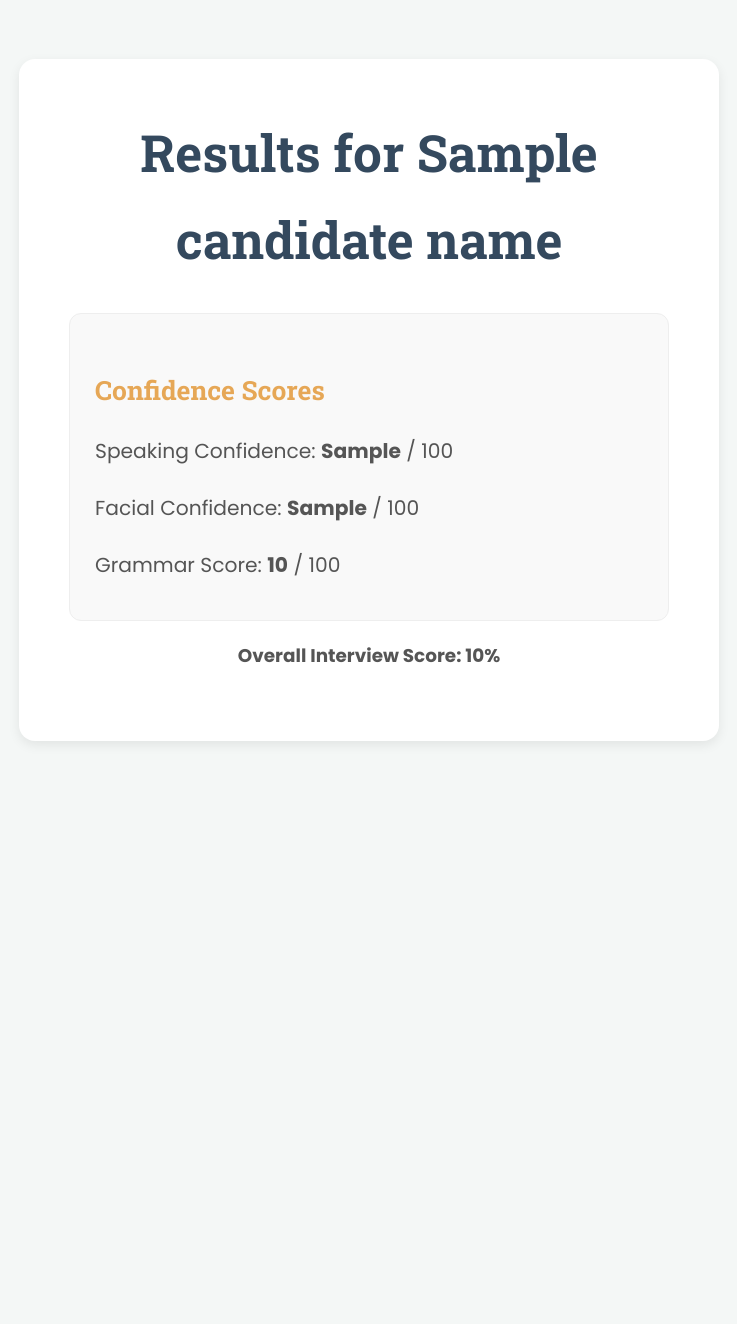
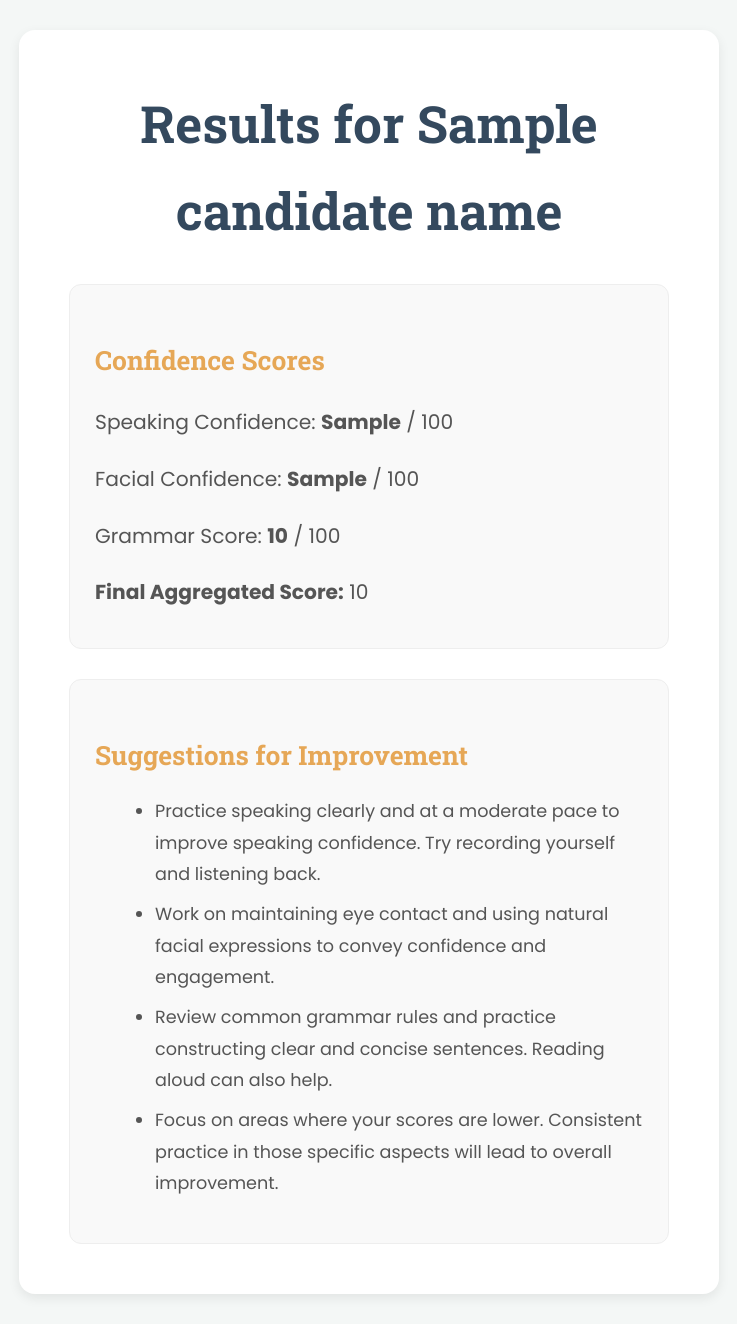
Before and after one commit to surajbelhekar14/Interview-evaluation-system, a Flask app: template templates/results.html in a window 1280 px wide. Shown: the whole page, without its empty margins (271-1008 px from the left). Before the commit the page ends 743 px from the top, so only its background shows below. Run offline with Flask 3, Linux system fonts and the light colour scheme; the template is opened without the code that fills it: most values are stand-ins (such as "Sample title", 1, 10 or a date in 2020).

Commit message:
feedback integrated

```diff
--- a/templates/results.html
+++ b/templates/results.html
@@ -36,9 +36,9 @@
         }
 
         h2 {
-            font-family: 'Roboto Slab', serif;  /* Similar to subtitles */
+            font-family: 'Roboto Slab', serif; /* Similar to subtitles */
             font-size: 3.2em;
-            color: #34495e;  /* Dark heading color */
+            color: #34495e; /* Dark heading color */
             margin-top: 0;
             margin-bottom: 30px;
             font-weight: 700;
@@ -63,7 +63,7 @@
 
         .results-box h3 {
             font-size: 1.5em;
-            color: #e6a756;  /* Accent color */
+            color: #e6a756; /* Accent color */
             margin-bottom: 15px;
             font-family: 'Roboto Slab', serif; /* Use Roboto Slab for headings */
             font-weight: 600;
@@ -71,6 +71,14 @@
 
         .results-box p {
             margin-bottom: 12px;
+        }
+        .suggestions-list {
+            margin-left: 20px;
+            list-style-type: disc;
+        }
+        .suggestions-list li {
+            margin-bottom: 8px;
+            color: #555;
         }
     </style>
 </head>
@@ -82,8 +90,28 @@
             <p>Speaking Confidence: <strong>{{ speaking_confidence }}</strong> / 100</p>
             <p>Facial Confidence: <strong>{{ facial_confidence }}</strong> / 100</p>
             <p>Grammar Score: <strong>{{ grammar_score }}</strong> / 100</p>
+            <p><strong>Final Aggregated Score:</strong> {{ final_aggregated_score }}</p>
         </div>
-                <p><strong>Overall Interview Score: {{ final_aggregated_score }}%</strong></p>
-</div>
+
+        <div class="results-box">
+            <h3>Suggestions for Improvement</h3>
+            <ul class="suggestions-list">
+                {% if speaking_confidence|float < 70 %}
+                    <li>Practice speaking clearly and at a moderate pace to improve speaking confidence. Try recording yourself and listening back.</li>
+                {% endif %}
+                {% if facial_confidence|float < 70 %}
+                    <li>Work on maintaining eye contact and using natural facial expressions to convey confidence and engagement.</li>
+                {% endif %}
+                {% if grammar_score|float < 70 %}
+                    <li>Review common grammar rules and practice constructing clear and concise sentences. Reading aloud can also help.</li>
+                {% endif %}
+                {% if final_aggregated_score|float < 75 %}
+                    <li>Focus on areas where your scores are lower. Consistent practice in those specific aspects will lead to overall improvement.</li>
+                {% else %}
+                    <li>Excellent work! Keep practicing to maintain your high level of confidence and proficiency.</li>
+                {% endif %}
+            </ul>
+        </div>
+    </div>
 </body>
 </html>
```
